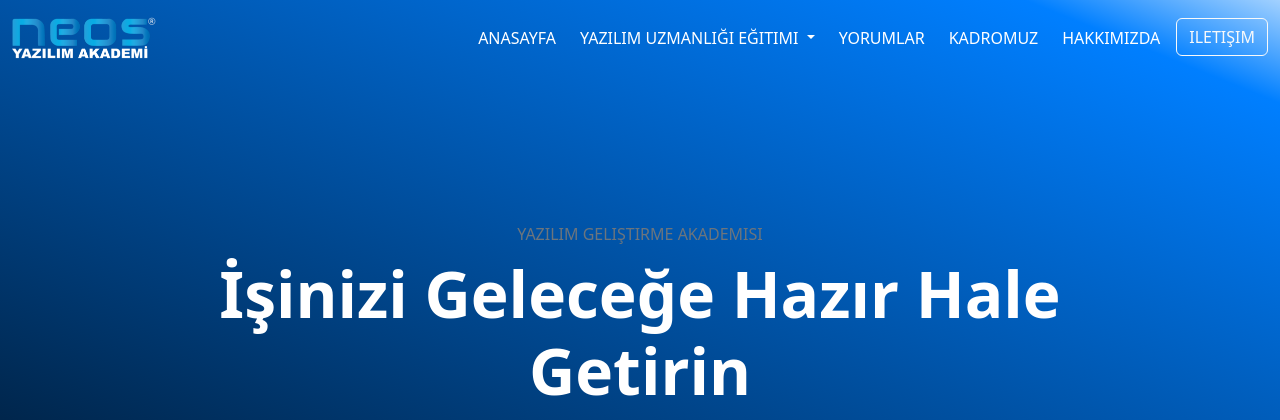
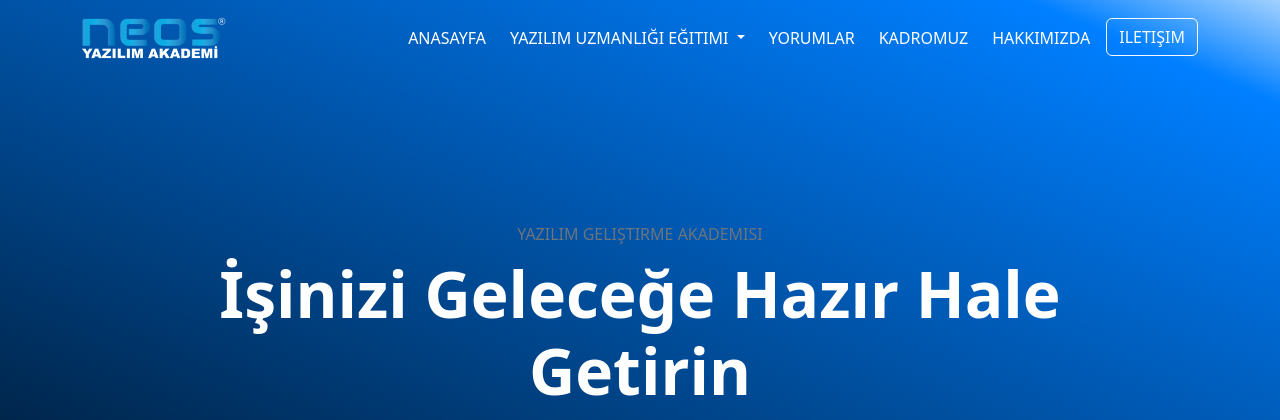
Before and after one commit to ardasalvarlilar/softwareAcademy, a Django app: page / in a window 1280 px wide. Shown: the top 420 px of the page. Run offline with Django 4.2, Linux system fonts and the light colour scheme.

Commit message:
navbar container

```diff
--- a/templates/partials/_navbar.html
+++ b/templates/partials/_navbar.html
@@ -1,5 +1,5 @@
 {% load static %}
-<nav class="navbar navbar-expand-lg navbar-dark bg-transparent" aria-label="Offcanvas navbar large">
+<nav class="navbar navbar-expand-lg navbar-dark bg-transparent container" aria-label="Offcanvas navbar large">
     <div class="container-fluid">
       <a class="navbar-brand" href="#">
         <div class="w-50">
```
